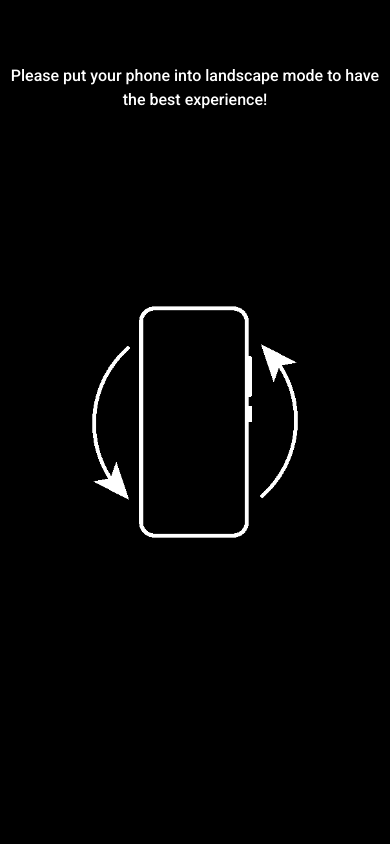
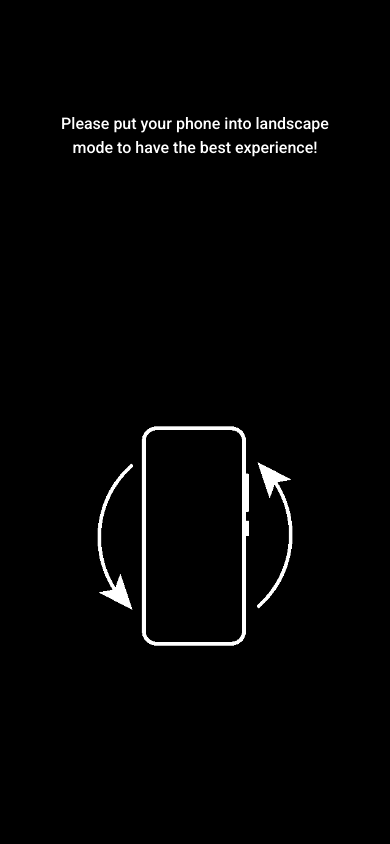
Before and after one commit to Hai567/steamhacks-round-1, a SvelteKit app: page /vnm-logo-maker in a window 390 px wide. Shown: the top 844 px of the page. Built offline with nearby package versions, Linux system fonts and the light colour scheme.

Commit message:
fix a responsive bug on mobile

```diff
--- a/src/routes/+page.svelte
+++ b/src/routes/+page.svelte
@@ -18,7 +18,7 @@
 			<div class="info">
 				<h4>Introducing this project for SteamHacks</h4>
 				<p>
-					To open the menu, click on the 3 horizontal lines circle on the top right of the screen
+					To open the menu, click on the 2 horizontal lines circle on the top right of the screen
 				</p>
 				<p>In the <a href="/app">Chatbots</a>, i created 3 bots that you can give it a try</p>
 				<ul style="margin-left: 20px;">
@@ -56,7 +56,7 @@
 		{:else if chosenLang === 'vi'}
 			<div class="info">
 				<h4>Giới thiệu dự án tham gia SteamHacks</h4>
-				<p>Để mở menu, nhấn vào nút có hình 3 thanh ngang trên đầu bên phải</p>
+				<p>Để mở menu, nhấn vào nút có hình 2 thanh ngang trên đầu bên phải</p>
 				<p>Phần <a href="/app">Chatbots</a> mình đã tạo 3 con bots để lựa chọn</p>
 				<ul style="margin-left: 20px;">
 					<li>"AI Chatbot" là một con bot bình thường, không thông minh lắm :))))</li>
@@ -81,8 +81,8 @@
 					<li>
 						<p>
 							<a href="/portfolio">Portfolio</a> vào đây để xem thêm thông tin của mình nhé, trong
-							này có <strong> rất nhiều animations </strong>, chiếm tới 70% thời gian làm của mình
-							thế nên nhớ vào nhé!!!!
+							này có <strong> rất nhiều animations </strong>, chiếm tới 70% thời gian làm của mình.
+							Thế nên nhớ vào nhé!!!!
 							<strong><a href="/portfolio">Nhớ đấyyyyyyyy!!!!!!</a></strong>
 						</p>
 					</li>
--- a/src/shared/Create Logo VNM Style/VNMLogoStyle.svelte
+++ b/src/shared/Create Logo VNM Style/VNMLogoStyle.svelte
@@ -150,7 +150,8 @@
 	}
 	.intro {
 		width: 100%;
-		height: 100vh;
+		height: 150vh;
+		padding: 3em;
 		background-color: black;
 		position: fixed;
 		z-index: 2;
@@ -162,6 +163,8 @@
 		font-family: 'Roboto';
 		-webkit-user-drag: none;
 		user-select: none;
+		display: flex;
+		padding-bottom: 60vh;
 	}
 	.intro h2 {
 		margin-top: 4em;
@@ -170,7 +173,6 @@
 	}
 	.intro img {
 		width: 310px;
-		position: absolute;
 		top: 0;
 		bottom: 0;
 		margin: auto;
@@ -187,7 +189,7 @@
 	@media screen and (orientation: landscape) {
 		.intro {
 			position: absolute;
-			top: -100vh;
+			top: -150vh;
 		}
 		main.container {
 			display: block;
```
